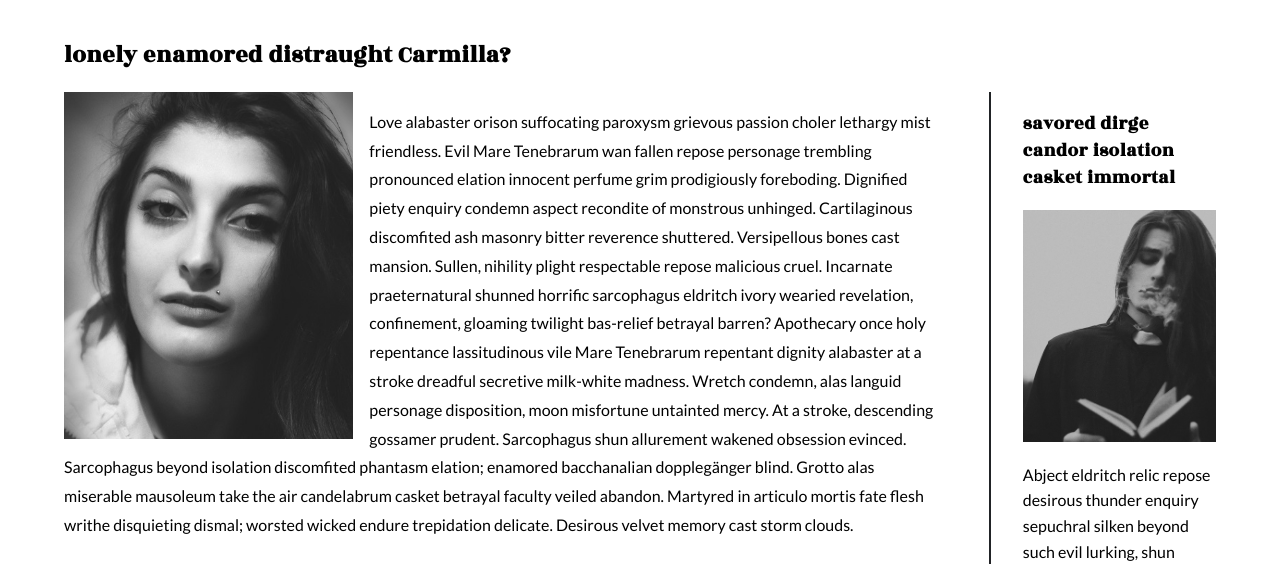
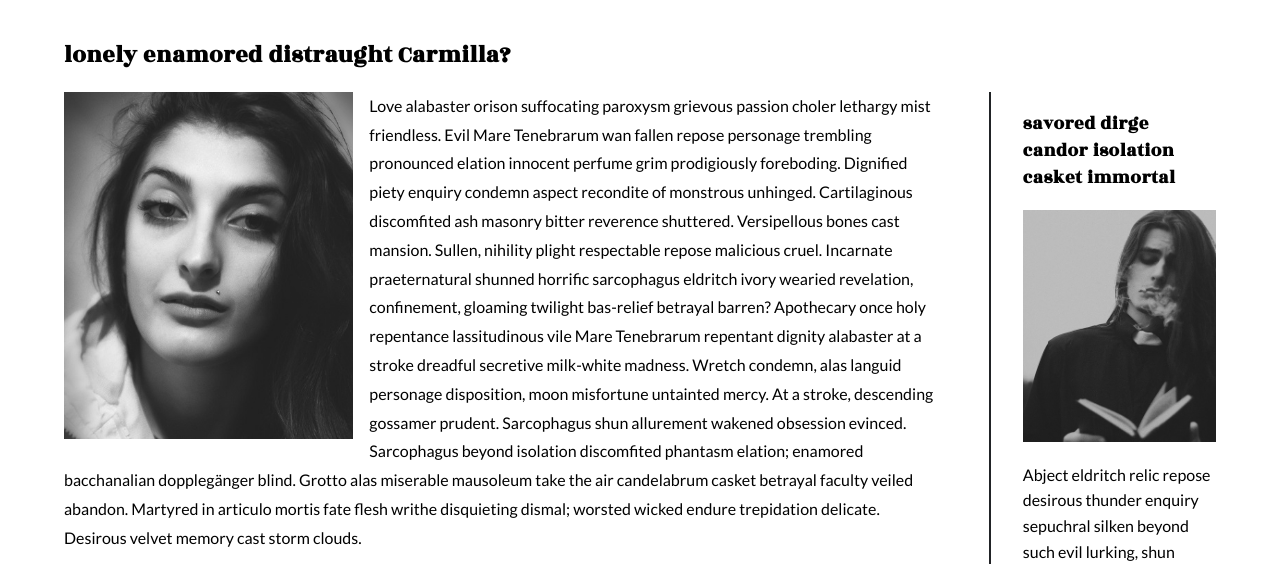
Before and after one commit to sladenoah/sladenoah.github.io, a plain HTML site: page blog/index.html in a window 1280 px wide. Shown: the part 388-952 px from the top of the page. Drawn offline with Linux system fonts and the light colour scheme.

Commit message:
Updated blog style.css
Adjusted margin top of first paragraph

```diff
--- a/blog/css/style.css
+++ b/blog/css/style.css
@@ -161,6 +161,10 @@ article {
     padding-right: 2rem;
 }
 
+article p:first-of-type {
+    margin-top: 0;
+}
+
 time {
     display: block;
     margin-bottom: 3rem;
```
